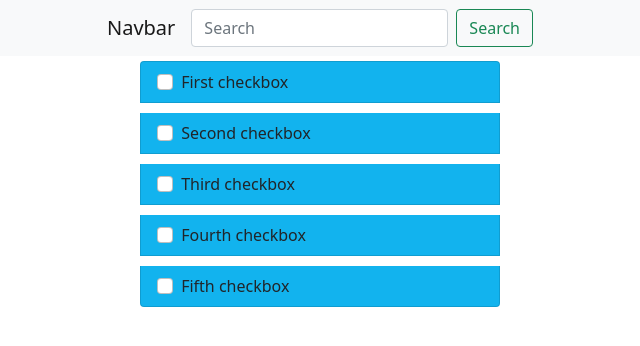
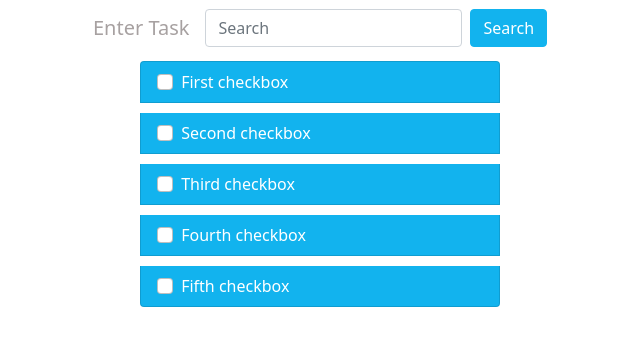
Before and after one commit to Jevans1441/DigitalCrafts, a plain HTML site: page Week 5/Day 3/index.html in a window 1280 px wide. Shown: the whole page, without its empty margins (320-960 px from the left). Drawn offline with nearby package versions, Linux system fonts and the light colour scheme.

Commit message:
color changes

```diff
--- a/Week 5/Day 3/index.html
+++ b/Week 5/Day 3/index.html
@@ -14,7 +14,7 @@
 <body>
     <nav class="navbar navbar-light bg-light">
         <div class="container-fluid">
-            <a class="navbar-brand">Navbar</a>
+            <a class="navbar-brand">Enter Task</a>
             <form class="d-flex">
                 <input class="form-control me-2" type="search" placeholder="Search" aria-label="Search">
                 <button class="btn btn-outline-success" type="submit">Search</button>
--- a/Week 5/Day 3/styles.css
+++ b/Week 5/Day 3/styles.css
@@ -3,6 +3,8 @@
 }
 .container-fluid {
     justify-content: center !important;
+    background-color: white;
+    border-color: white;
 }
 
 .list-group-item {
@@ -12,5 +14,21 @@
     width: 45vh;
     margin-top: 5px;
     margin-bottom: 5px;
+    color: white;
+}
 
+.navbar.navbar-light.bg-light {
+    background-color: white !important;
 }
+.navbar-brand {
+     color:rgb(167, 161, 161) !important;
+}
+.btn-outline-success {
+    color: white;
+    background-color: #12B3EE;
+    border-color: #12B3EE;
+}
+.btn-outline-success:hover {
+    background-color: #12B3EE;
+    border-color: #12B3EE;
+}
```
